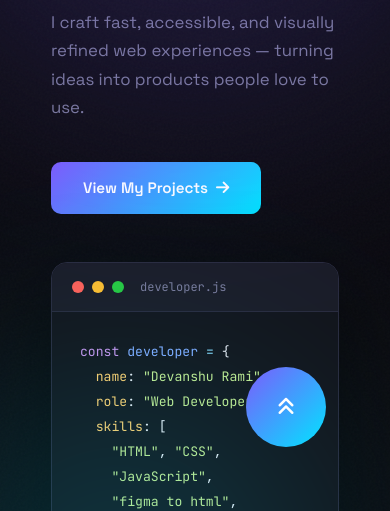
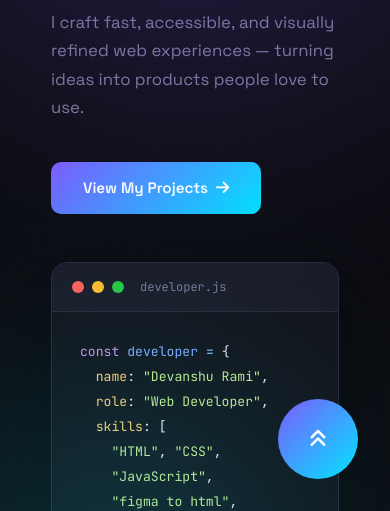
Before and after one commit to RamiDevanshuKumar/My_Portfoliyo, a plain HTML site: page index.html in a window 390 px wide. Shown: the part 333-844 px from the top of the page. Drawn offline with nearby package versions, Linux system fonts and the light colour scheme.

Commit message:
Update style.css

```diff
--- a/style.css
+++ b/style.css
@@ -895,8 +895,8 @@ footer span {
         font-size: .8rem;
     }
     .top-box {
-    right: 2rem;
-    bottom: 2rem;
+    right: 2rem !important;
+    bottom: 2rem !important;
     }
 
 }
```
